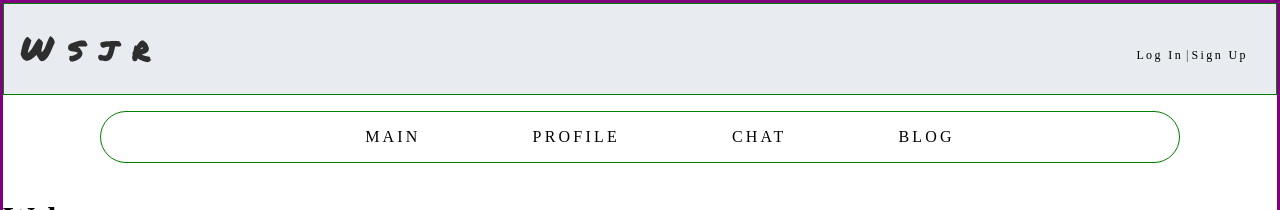
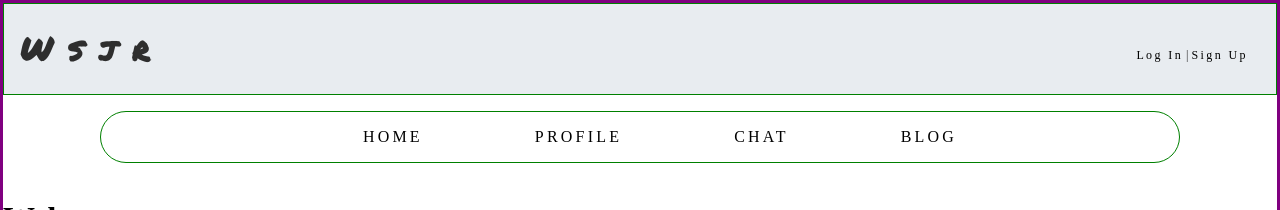
Before and after one commit to jamProdEnv/reactFrontend, a React (Vite) app: page / in a window 1280 px wide. Shown: the top 210 px of the page. Built offline with nearby package versions, Linux system fonts and the light colour scheme; no server answers; some icons are missing; a web font is replaced by a local one.

Commit message:
Global Header

```diff
--- a/src/component/GlobalHeader.jsx
+++ b/src/component/GlobalHeader.jsx
@@ -16,7 +16,7 @@
           <nav className={classes.nav}>
             <ul className={classes.links}>
               <li>
-                <Link to={"/"}>Main</Link>
+                <Link to={"/"}>Home</Link>
               </li>
               <li>
                 <Link to={"/resume"}>Profile</Link>
```
